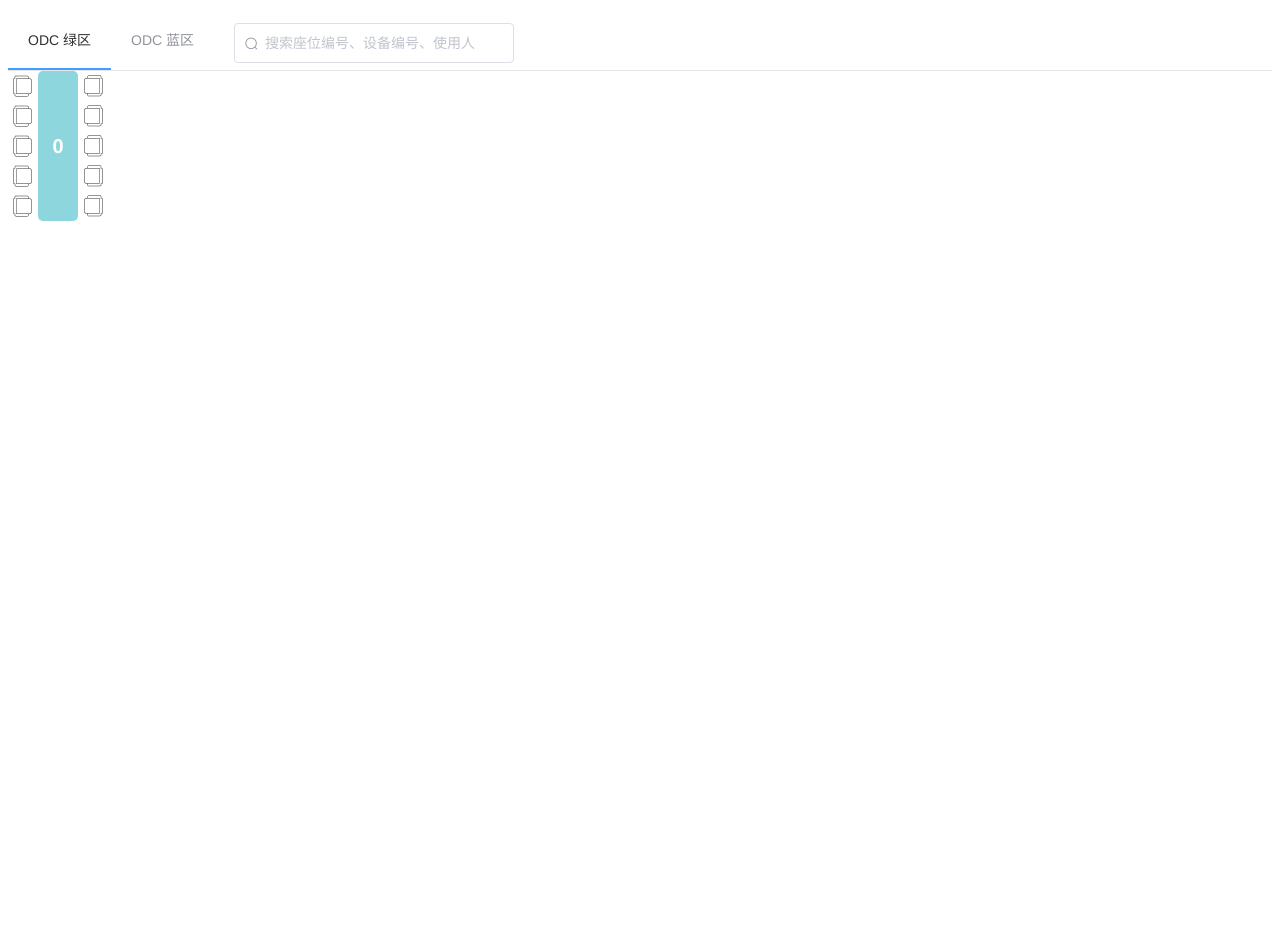
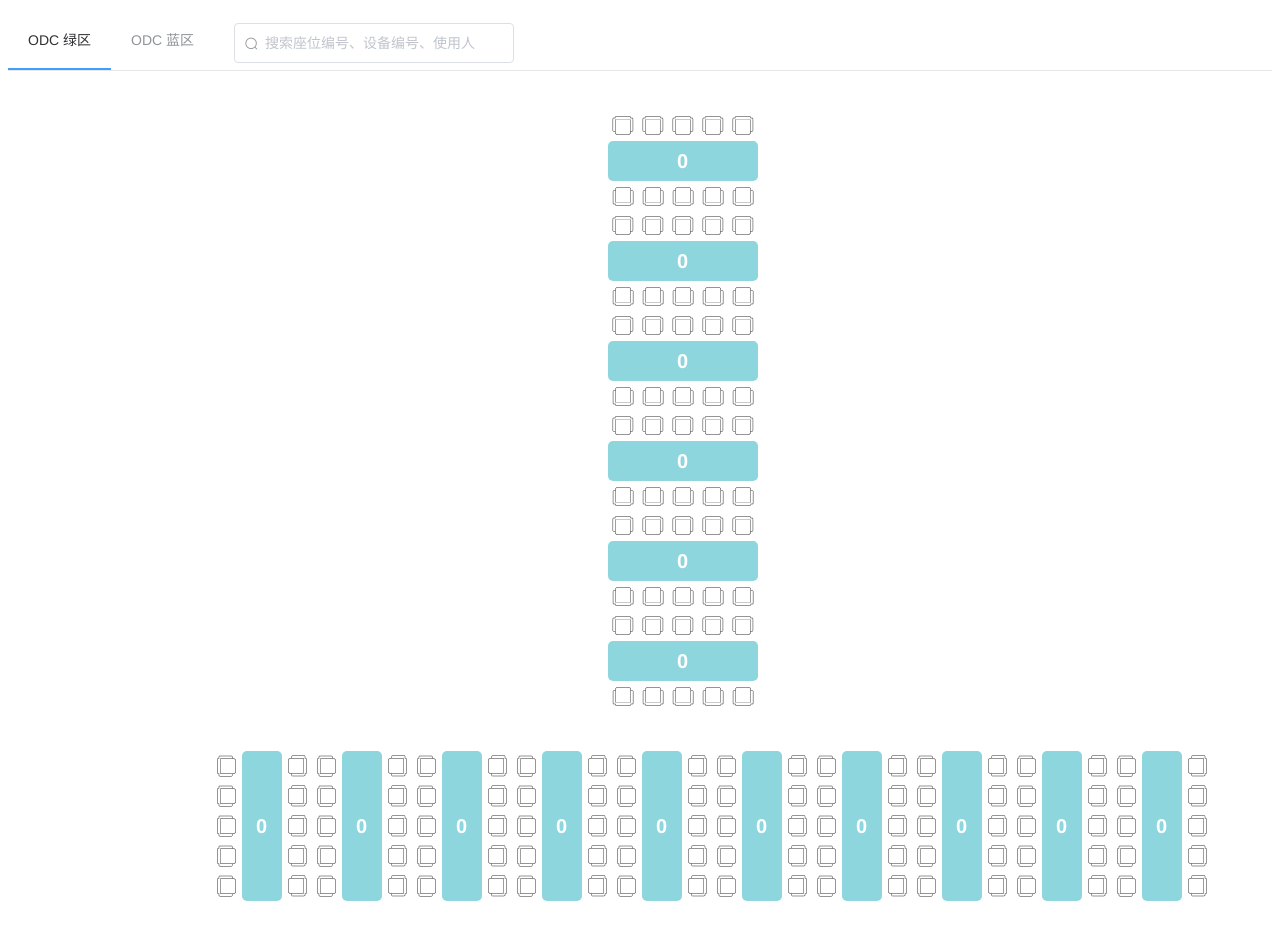
Before and after one commit to itswanglei/odc-seat-management-sys, a Vue app: page /#/green-region in a window 1280 px wide. Shown: the top 939 px of the page. Before the commit the page ends 800 px from the top, so only its background shows below. Built offline with nearby package versions, Linux system fonts and the light colour scheme.

Commit message:
feat: display all seats in green region

```diff
--- a/src/components/GreenRegion.vue
+++ b/src/components/GreenRegion.vue
@@ -1,7 +1,20 @@
 <template>
   <div>
-    <div>
-      <seat-group @edit-seat-info="openEditDialog"></seat-group>
+    <div class="odc-region">
+      <div class="horizontal-region">
+        <seat-group
+          v-for="(seatGroup, index) in 6"
+          :key="index"
+          @edit-seat-info="openEditDialog"
+          orientation="horizontal"
+        ></seat-group>
+      </div>
+      <div class="vertical-region">
+        <seat-group v-for="(seatGroup, index) in 10" :key="index" @edit-seat-info="openEditDialog"></seat-group>
+      </div>
+      <div class="vertical-region">
+        <seat-group v-for="(seatGroup, index) in 9" :key="index" @edit-seat-info="openEditDialog"></seat-group>
+      </div>
     </div>
     <seat-info-form ref="dialog" v-bind="currentSeatInfo" @submit="saveSeatInfo"></seat-info-form>
   </div>
@@ -44,3 +57,26 @@ export default {
   }
 };
 </script>
+
+<style>
+.odc-region {
+  margin: 20px;
+  display: flex;
+  flex-direction: column;
+  align-items: center;
+}
+
+.horizontal-region {
+  width: 20%;
+  margin: 20px 20px 20px 200px;
+  display: flex;
+  flex-wrap: wrap-reverse;
+  justify-content: space-between;
+}
+
+.vertical-region {
+  width: 70%;
+  margin: 20px;
+  display: flex;
+}
+</style>
```
